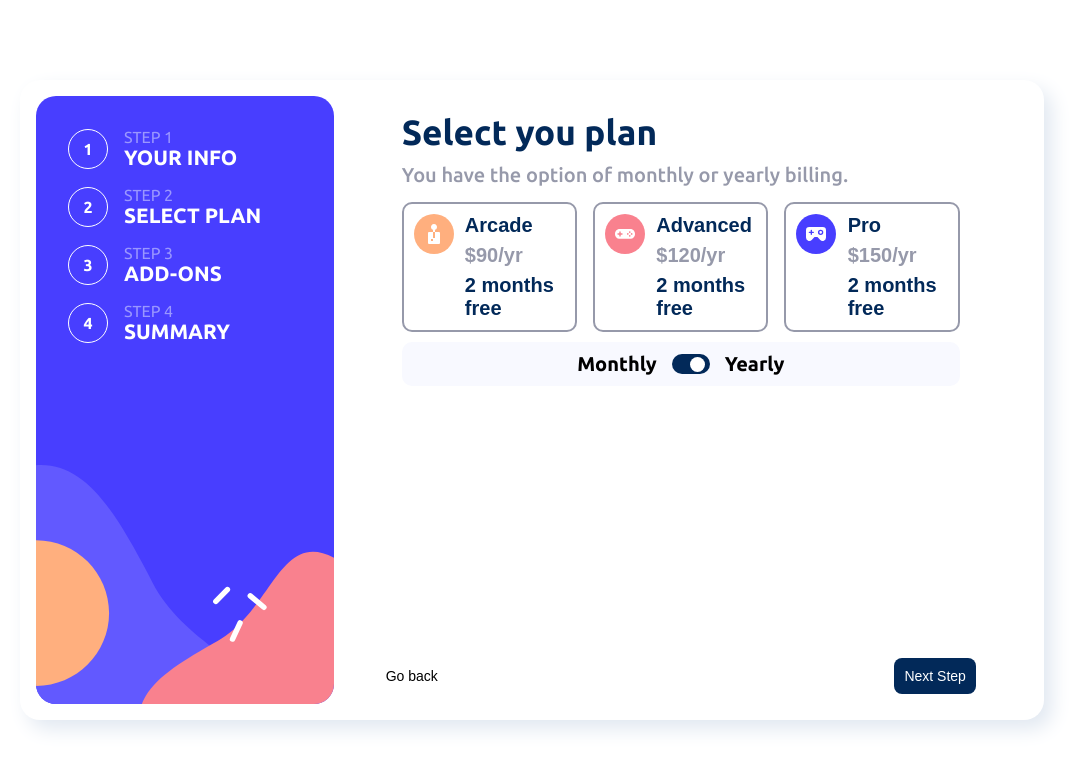
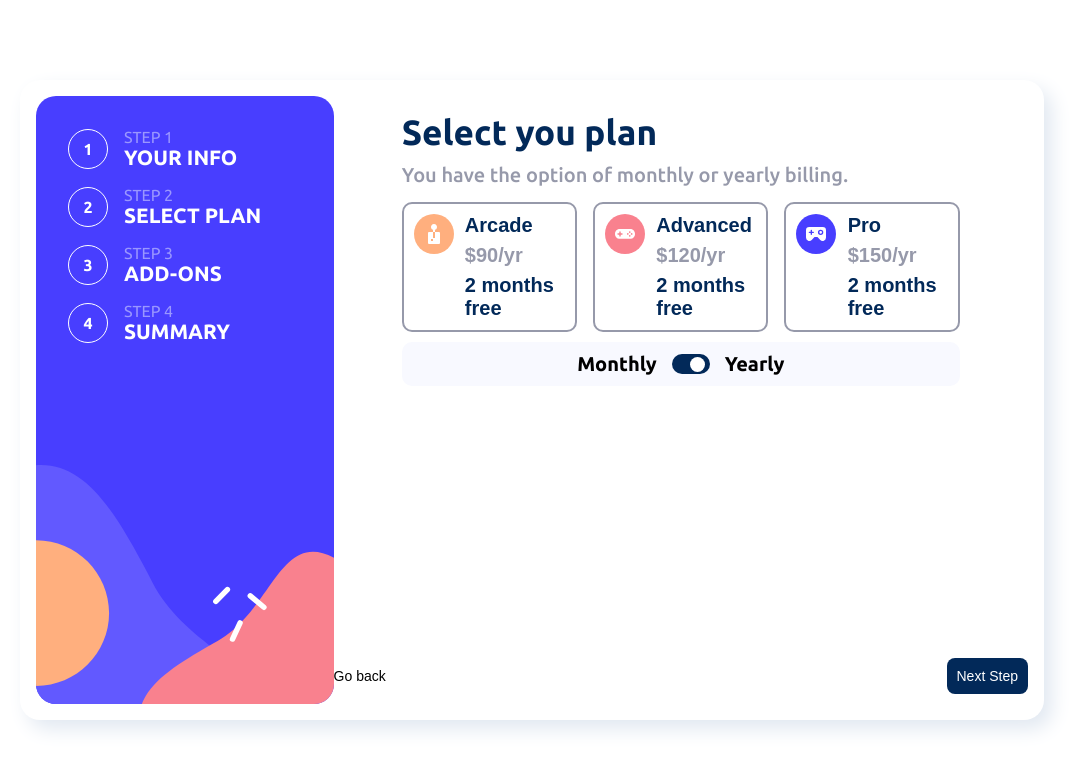
Before and after one commit to Pe-KaY/multi-step-form, an Angular app: page /plan in a window 1280 px wide. Shown: the top 770 px of the page, without its empty margins (108-1193 px from the left). Built offline with nearby package versions, Linux system fonts and the light colour scheme.

Commit message:
plan component css fixed

```diff
--- a/src/app/plan/plan.component.css
+++ b/src/app/plan/plan.component.css
@@ -172,9 +172,23 @@ button.goBack {
     background: none;
     box-shadow: none;
     margin-top: 0;
+    height: 100%;
   }
+
+  .planContainer .planContainer__button-div {
+    width: 100%;
+  }
+
   .planContainer__details .planDiv {
     /* display: flex; */
     flex-direction: row;
+
+  }
+
+  form {
+    display: flex;
+    flex-direction: column;
+    justify-content: space-between;
+    height: 100%;
   }
 }
```
